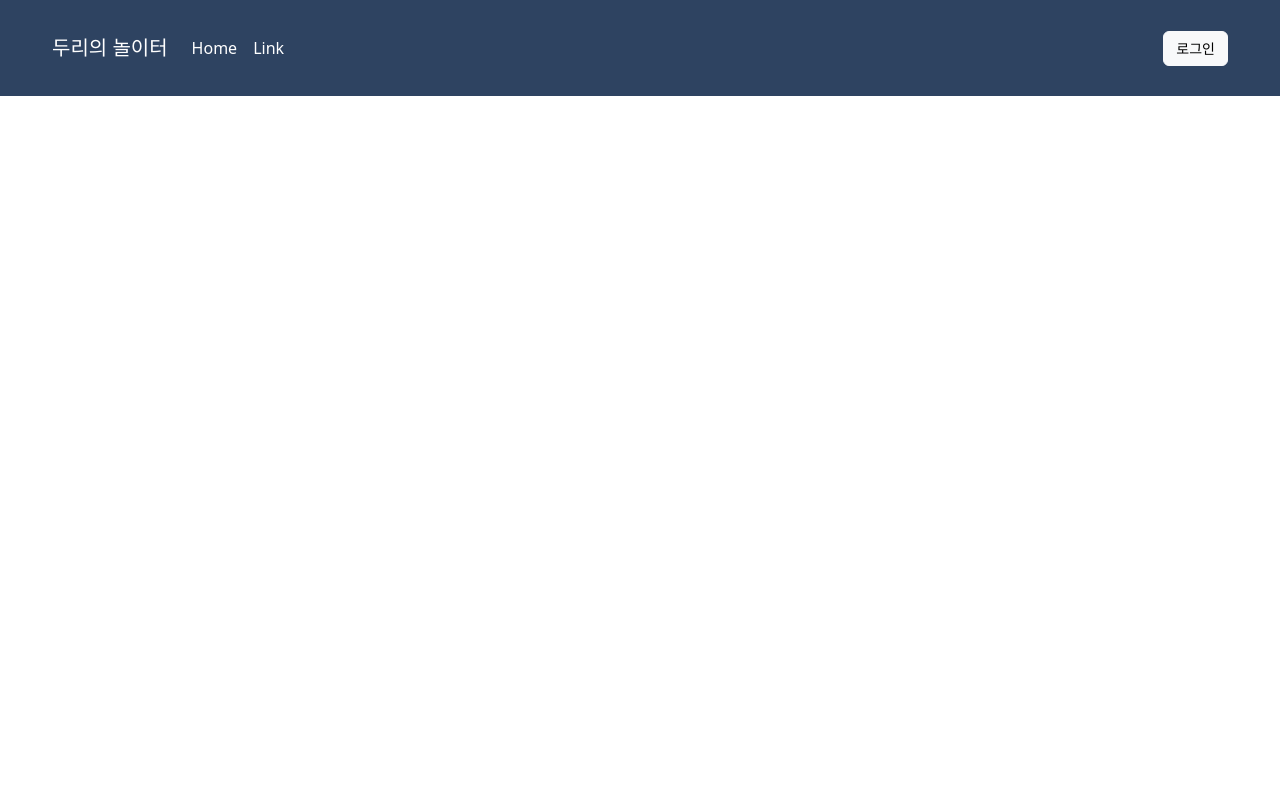
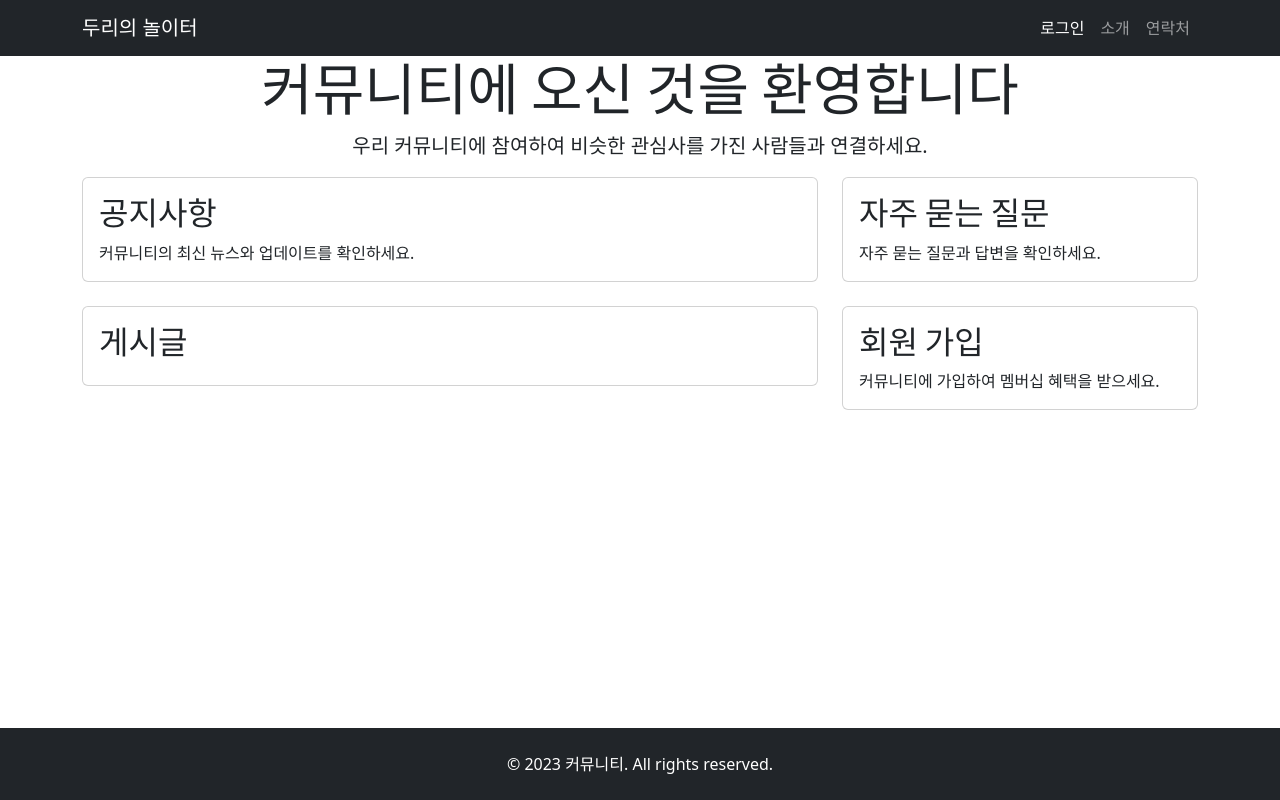
Before and after one commit to durikang/my-first-blog, a Django app: page / in a window 1280 px wide. Run offline with Django 4.2, Linux system fonts and the light colour scheme; data that the repository does not hold is empty; some libraries are stand-ins or nearby versions.

Commit message:
전체 UI/UX 변경

```diff
--- a/blog/static/css/blog.css
+++ b/blog/static/css/blog.css
@@ -143,3 +143,21 @@ tr.boarder {
 .bd-contents {
     text-align: initial !important;
 }
+
+body {
+    display: flex;
+    flex-direction: column;
+    min-height: 100vh;
+}
+
+.content {
+    flex: 1;
+}
+
+.footer {
+    flex-shrink: 0;
+    position: fixed;
+    left: 0;
+    bottom: 0;
+    width: 100%;
+}
--- a/blog/templates/blog/base.html
+++ b/blog/templates/blog/base.html
@@ -43,48 +43,91 @@
     </script>
 
 </head>
+
 <body>
-    <div class="page-header">
-        <nav class="navbar navbar-expand-lg">
-        <div class="container-fluid">
-            <a class="navbar-brand text-white" href="/">두리의 놀이터</a>
-            <button class="navbar-toggler" type="button" data-bs-toggle="collapse" data-bs-target="#navbarSupportedContent" aria-controls="navbarSupportedContent" aria-expanded="false" aria-label="Toggle navigation">
+    <div id="body-wrapper">
+        <!-- 네비게이션 바 -->
+        <nav class="navbar navbar-expand-lg navbar-dark bg-dark">
+            <div class="container">
+                <a class="navbar-brand" href="/">두리의 놀이터</a>
+                <button class="navbar-toggler" type="button" data-bs-toggle="collapse" data-bs-target="#navbarNav"
+                    aria-controls="navbarNav" aria-expanded="false" aria-label="네비게이션 토글">
                     <span class="navbar-toggler-icon"></span>
                 </button>
-            <div class="collapse navbar-collapse" id="navbarSupportedContent">
-            <ul class="navbar-nav me-auto mb-2 mb-lg-0">
+                <div class="collapse navbar-collapse" id="navbarNav">
+                    <ul class="navbar-nav ms-auto">
+                        {% if user.is_authenticated %}
                         <li class="nav-item">
-                    <a class="nav-link active text-white" aria-current="page" href="#">Home</a>
+                            <a class="nav-link active" aria-current="page" href="{% url 'logout' %}">로그아웃</a>
+                        </li>
+                        {% else %}
+                        <li class="nav-item">
+                            <a class="nav-link active" aria-current="page" href="{% url 'login' %}">로그인</a>
+                        </li>
+                        {% endif %}
+                        <li class="nav-item">
+                            <a class="nav-link" href="#">소개</a>
                         </li>
                         <li class="nav-item">
-                    <a class="nav-link text-white" href="#">Link</a>
+                            <a class="nav-link" href="#">연락처</a>
                         </li>
                     </ul>
-            <button class="navbar-toggler" type="button" data-toggle="collapse" data-target="#navbarSupportedContent" aria-controls="navbarSupportedContent" aria-expanded="false" aria-label="Toggle navigation">
-                <span class="navbar-toggler-icon"></span>
-            </button>
-            {% if user.is_authenticated %}
-                <div class="nav-top-btn">
-                    <a href="{% url 'post_create' %}" class="top-menu"><i class="bi bi-pencil-square top-fn-btn-style"></i></a>
-                    <a href="{% url 'post_draft_list' %}" class="top-menu"><i class="bi bi-card-checklist top-fn-btn-style"></i></a>
-                </div>
-                <p class="top-menu intro-lg">안녕하세요. {{ user.username }} (<a class="lg-out-btn" href="{% url 'logout' %}">로그 아웃</a>)</p>
-            {% else %}
-                <button type="button" onclick="window.location.href='{% url 'login' %}'" class="btn btn-light top-menu lg-btn-fs875">로그인</button>
-            {% endif %}
                 </div>
             </div>
         </nav>
+        <!-- 히어로 섹션 -->
+        <section class="jumbotron text-center">
+            <div class="container">
+                <h1 class="display-4">커뮤니티에 오신 것을 환영합니다</h1>
+                <p class="lead">우리 커뮤니티에 참여하여 비슷한 관심사를 가진 사람들과 연결하세요.</p>
             </div>
-    <div class="main">
-        <div class="content">
-            <div class="section">
+        </section>
+
+        <!-- 주요 콘텐츠 -->
+        <main id="body-content" class="container">
+            <div class="row">
+                <div class="col-md-8">
+                    <div class="card mb-4">
+                        <div class="card-body">
+                            <h2 class="card-title">공지사항</h2>
+                            <p class="card-text">커뮤니티의 최신 뉴스와 업데이트를 확인하세요.</p>
+                        </div>
+                    </div>
+                    <div class="card mb-4">
+                        <div class="card-body">
+                            <h2 class="card-title">게시글</h2>
                             {% block content %}
                             {% endblock %}
                         </div>
                     </div>
                 </div>
+                <div class="col-md-4">
+                    <div class="card mb-4">
+                        <div class="card-body">
+                            <h2 class="card-title">자주 묻는 질문</h2>
+                            <p class="card-text">자주 묻는 질문과 답변을 확인하세요.</p>
+                            {% comment %} <a href="#" class="btn btn-primary">더 읽기</a> {% endcomment %}
+                        </div>
+                    </div>
+                    <div class="card mb-4">
+                        <div class="card-body">
+                            <h2 class="card-title">회원 가입</h2>
+                            <p class="card-text">커뮤니티에 가입하여 멤버십 혜택을 받으세요.</p>
+                            {% comment %} <a href="#" class="btn btn-primary">가입하기</a> {% endcomment %}
+                        </div>
+                    </div>
+                </div>
+            </div>
+        </main>
+        {% comment %} Footer {% endcomment %}
 
+    </div>
+    <!-- 푸터 -->
+    <footer class="footer bg-dark text-white py-4">
+        <div class="container text-center">
+            <span>&copy; 2023 커뮤니티. All rights reserved.</span>
+        </div>
+    </footer>
 </body>
 
 </html>
--- a/blog/templates/blog/post_list.html
+++ b/blog/templates/blog/post_list.html
@@ -1,16 +1,19 @@
 {% extends 'blog/base.html' %}
 
 {% block content %}
+<ol class="list-group">
     {% for post in posts %}
-    <div class="post">
-        <div class="date">
-           <h3><a class="btn-link text-black btn-no-underline" href="{% url 'post_detail' pk=post.pk %}">{{ post.title }}</a></h3>
-        </div>
-        <div class="date">
-           · 게시일 : {{ post.published_date }}
-        </div>
-        {% comment %} <p>{{ post.text|linebreaksbr }}</p> {% endcomment %}
-        <a class="comment-lst" href="{% url 'post_detail' pk=post.pk %}">댓글 : {{ post.approved_comments.count }}</a>
-    </div>
+        <li class="list-group-item">
+            <div class="row">
+                <div class="col-md-8">
+                    <a class="btn-link text-black btn-no-underline" href="{% url 'post_detail' pk=post.pk %}">{{ post.title }}</a>
+                    <a class="comment-lst ml-2" href="{% url 'post_detail' pk=post.pk %}">댓글: {{ post.comments.count }}</a>
+                </div>
+                <div class="col-md-4 text-right">
+                    <div class="post-date small text-muted" style="opacity: 0.8">게시일: {{ post.published_date }}</div>
+                </div>
+            </div>
+        </li>
     {% endfor %}
+</ol>
 {% endblock %}
--- a/blog/urls.py
+++ b/blog/urls.py
@@ -6,8 +6,6 @@ urlpatterns = [
     path('post/<int:pk>/', views.post_detail, name='post_detail'),
     path('post/new', views.post_create, name='post_create'),
     path('post/<int:pk>/edit/', views.post_update, name='post_update'),
-    path('drafts/', views.post_draft_list, name='post_draft_list'),
-    path('post/<int:pk>/publish/', views.post_publish, name='post_publish'),
     path('post/<int:pk>/delete/', views.post_delete, name='post_delete'),
     path('post/<int:pk>/comment/', views.add_comment_to_post,name='add_comment_to_post'),
     path('comment/<int:pk>/approve/', views.comment_approve,name='comment_approve'),
--- a/blog/views.py
+++ b/blog/views.py
@@ -15,6 +15,44 @@ def post_detail(request,pk):
     post = get_object_or_404(Post,pk=pk)
     comments = Comment.objects.filter(post = post)
     return render(request, 'blog/post_detail.html',{'post':post,'comments':comments})
+#게시글 생성 로직
+@login_required
+def post_create(request):
+    if request.method == "POST":
+        form = PostForm(request.POST)
+        if form.is_valid():
+            post = form.save(commit=False)
+            post.author = request.user
+            post.published_date = timezone.now()
+            post.save()
+            return redirect('post_detail', pk=post.pk)
+    else:
+        form = PostForm()
+
+    return render(request, 'blog/post_create.html',{'form':form})
+
+# 게시글 수정 로직
+@login_required
+def post_update(request,pk):
+    post =get_object_or_404(Post, pk=pk)
+    if request.method =="POST":
+        form = PostForm(request.POST, instance=post)
+        if form.is_valid():
+            post = form.save(commit=False)
+            post.author = request.user
+            # post.published_date = timezone.now()
+            post.save()
+            return redirect('post_detail', pk=post.pk)
+    else:
+        form = PostForm(instance = post)
+    return render(request, 'blog/post_update.html',{'form':form})
+
+@login_required
+def post_delete(request,pk):
+    post = get_object_or_404(Post,pk=pk)
+    post.delete()
+    return redirect('post_list')
+
 
 # 댓글 기능 로직(댓글 등록)
 def add_comment_to_post(request, pk):
@@ -45,65 +83,3 @@ def comment_remove(request,pk):
     comment = get_object_or_404(Comment, pk=pk)
     comment.delete()
     return redirect('post_detail',pk=comment.post.pk)
-
-#게시글 생성 로직
-@login_required
-def post_create(request):
-    if request.method == "POST":
-        form = PostForm(request.POST)
-        if form.is_valid():
-            post = form.save(commit=False)
-            post.author = request.user
-            # post.published_date = timezone.now()
-            post.save()
-
-            action = request.POST.get('action')
-
-            print(action)
-
-            if action == 'save':
-                return redirect('post_publish', pk=post.pk)
-            elif action == 'save_temporary':
-                return redirect('post_detail', pk=post.pk)
-    else:
-        form = PostForm()
-
-    return render(request, 'blog/post_create.html',{'form':form})
-
-# 게시글 수정 로직
-@login_required
-def post_update(request,pk):
-    post =get_object_or_404(Post, pk=pk)
-    if request.method =="POST":
-        form = PostForm(request.POST, instance=post)
-        if form.is_valid():
-            post = form.save(commit=False)
-            post.author = request.user
-            # post.published_date = timezone.now()
-            post.save()
-            return redirect('post_detail', pk=post.pk)
-    else:
-        form = PostForm(instance = post)
-    return render(request, 'blog/post_update.html',{'form':form})
-
-@login_required
-def post_delete(request,pk):
-    post = get_object_or_404(Post,pk=pk)
-    post.delete()
-    return redirect('post_list')
-
-# 임시 저장 게시판 리스트
-@login_required
-def post_draft_list(request):
-    posts = Post.objects.filter(published_date__isnull = True).order_by('created_date')
-    return render(request, 'blog/post_draft_list.html', {'posts': posts})
-
-# 임시 저장글에서 게시하기 로직
-@login_required
-def post_publish(request, pk):
-    post = get_object_or_404(Post, pk=pk)
-    post.publish()
-    return redirect('post_detail', pk=pk)
-
-def login(request):
-    return render(request,'')
```
Also changed, not shown: blog/models.py (+0 -7 lines), blog/templates/blog/add_comment.html (added, +12 -0 lines), blog/templates/blog/post_detail.html (+1 -7 lines), blog/templates/blog/validate_password.html (added, +10 -0 lines), blog/migrations/0003_comment_parent_comment.py (added), blog/migrations/0004_remove_comment_parent_comment_reply.py (added), blog/migrations/0005_comment_parent_comment.py (added), blog/migrations/0006_rename_text_comment_content_and_more.py (added), blog/migrations/0007_rename_content_comment_text_and_more.py (added), blog/migrations/0008_remove_comment_approved_comment.py (added), blog/migrations/0009_reply.py (added), blog/migrations/0010_comment_password.py (added), blog/migrations/0011_remove_comment_password_comment_approved_comment_and_more.py (added), blog/migrations/0012_remove_comment_approved_comment.py (added), 1 other file. Lines whose indentation alone changed are shown as unchanged.
